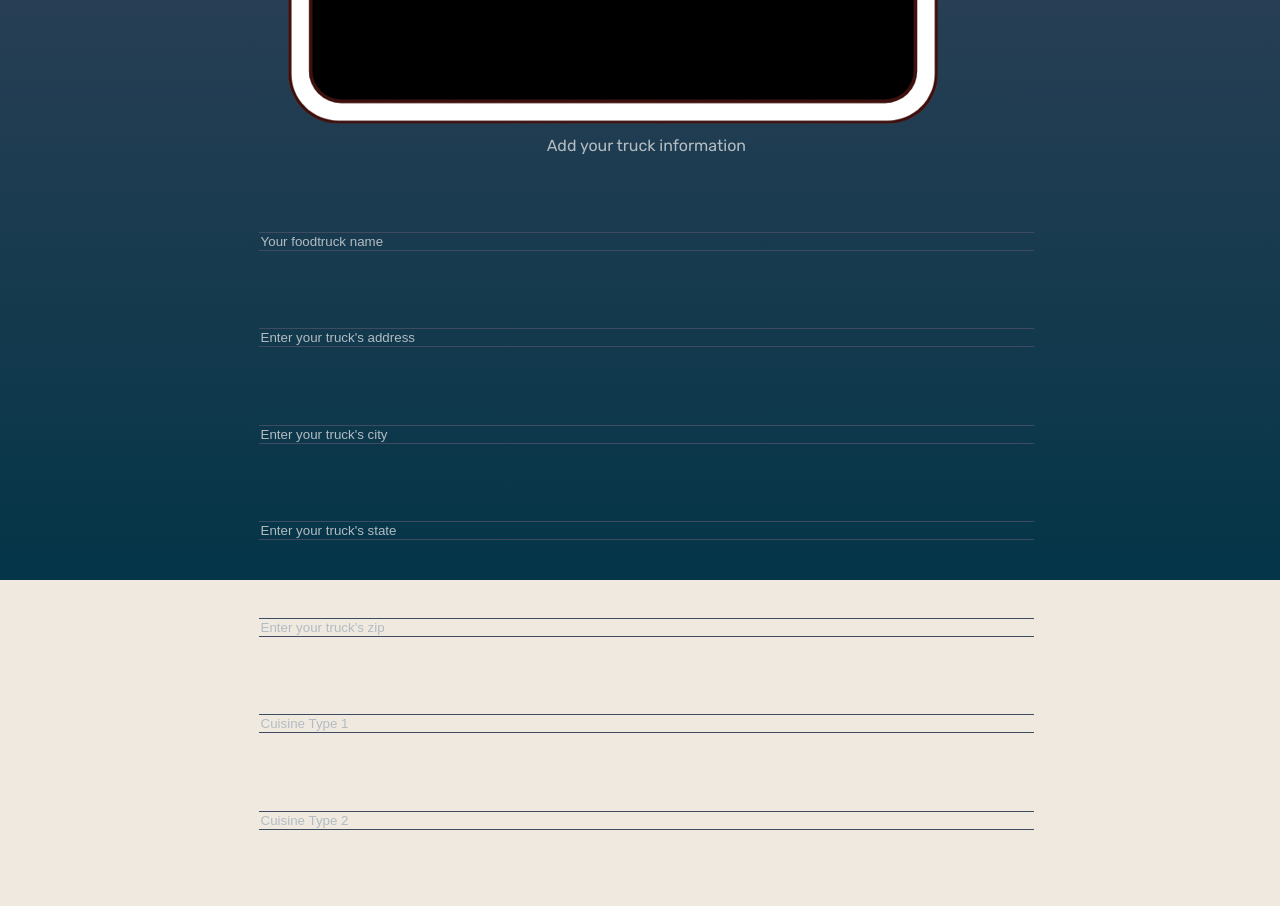
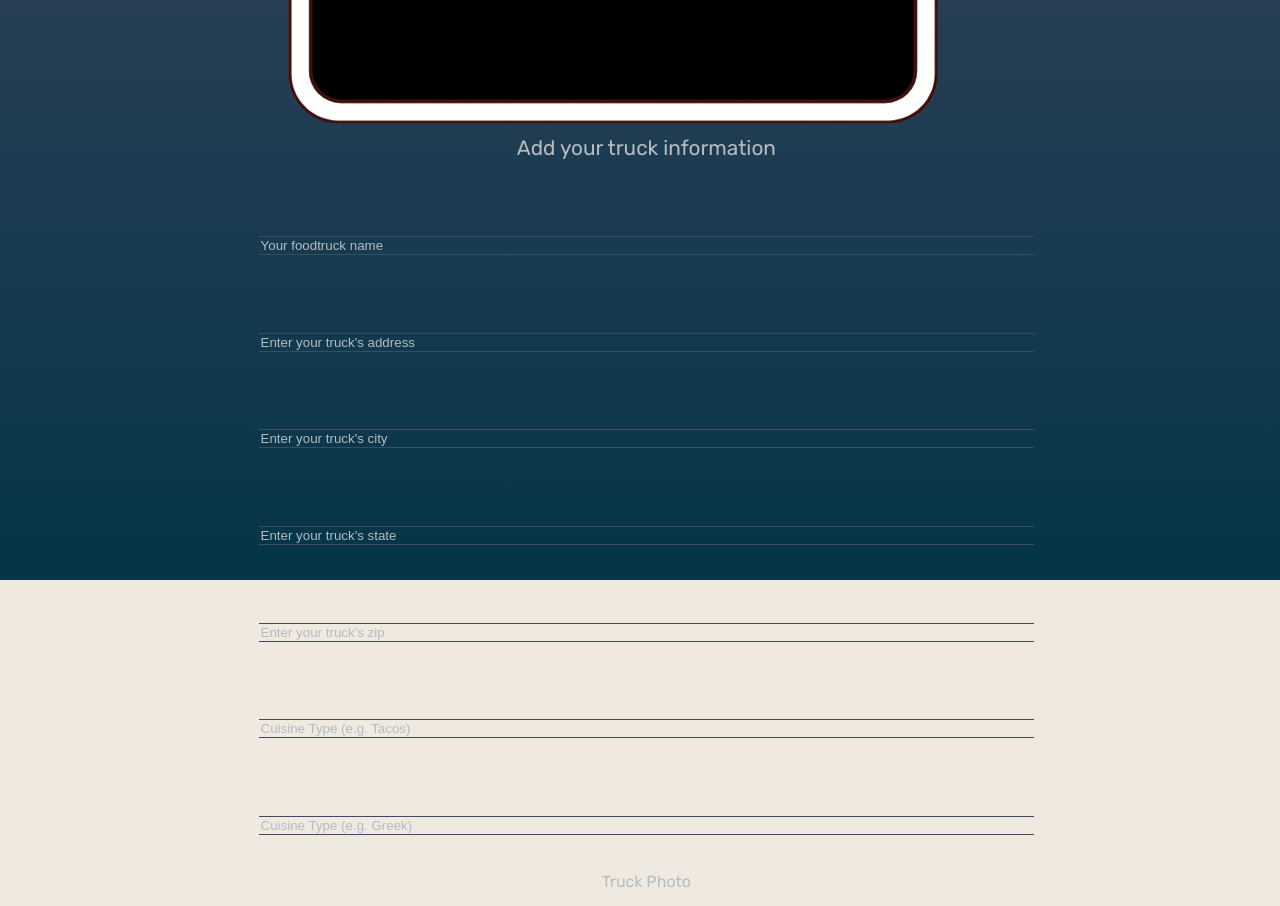
Before and after one commit to misko9251/foodtrucks, a React (Create React App) app in the folder frontend/: page /addTruck in a window 1280 px wide. Shown: the part 220-1126 px from the top of the page. Built offline with nearby package versions, Linux system fonts and the light colour scheme; a web font is replaced by a local one; what google-maps-react would draw is missing.

Commit message:
added label for input type file

```diff
--- a/frontend/src/pages/AddTruck.js
+++ b/frontend/src/pages/AddTruck.js
@@ -82,7 +82,7 @@ function AddTruck() {
             )
             }
             <form className='login-register-form' onSubmit={onSubmit}>
-            <legend style={{marginBottom: '3%'}}>Add your truck information</legend>
+            <legend style={{marginBottom: '3%', fontSize: '1.3rem'}}>Add your truck information</legend>
                 <input
                 name='name'
                 type='text'
@@ -121,17 +121,18 @@ function AddTruck() {
                 <input
                 name='cuisine1'
                 type='text'
-                placeholder='Cuisine Type 1'
+                placeholder='Cuisine Type (e.g. Tacos)'
                 value={formData.cuisine1}
                 onChange={onChange}
                 />
                 <input
                 name='cuisine2'
                 type='text'
-                placeholder='Cuisine Type 2'
+                placeholder='Cuisine Type (e.g. Greek)'
                 value={formData.cuisine2}
                 onChange={onChange}
                 />
+                <label>Truck Photo</label>
                 <input
                 id="fileInput"
                 type="file"
```
